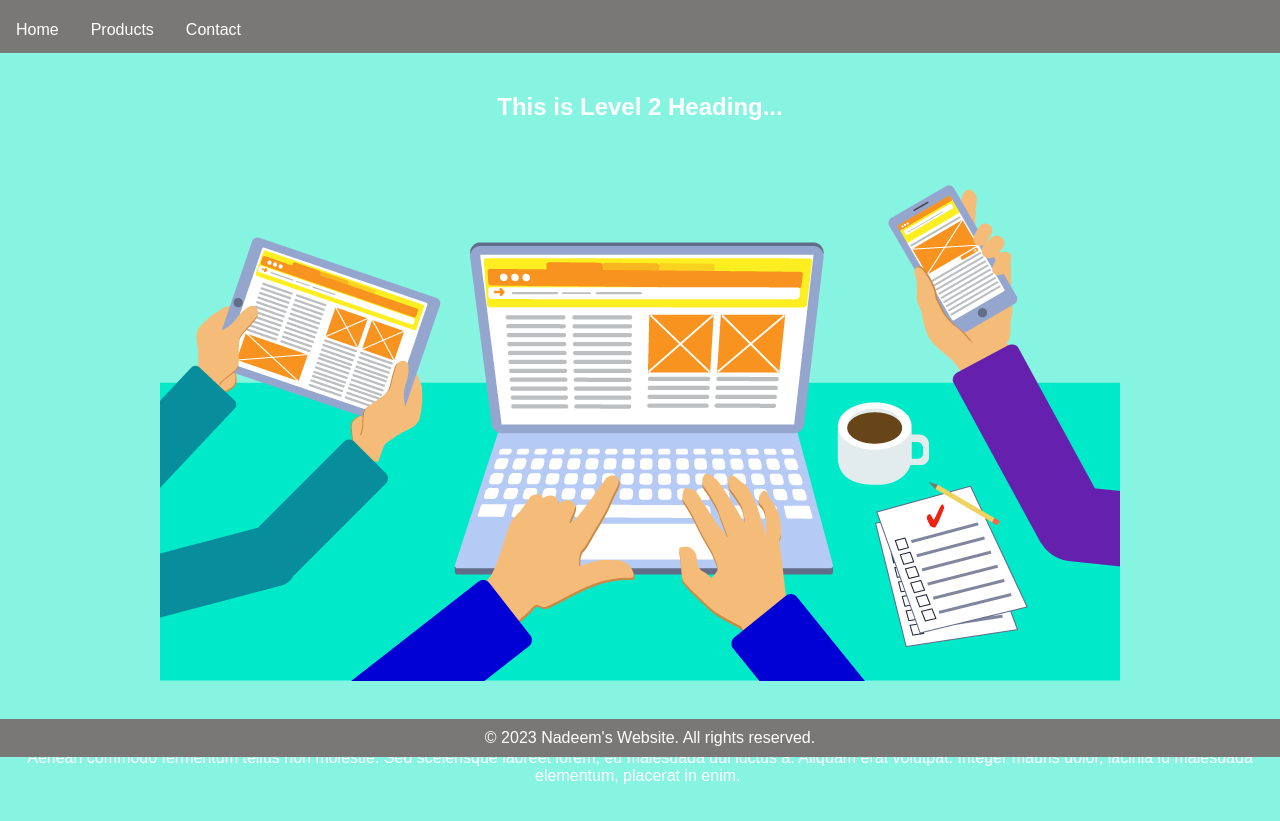
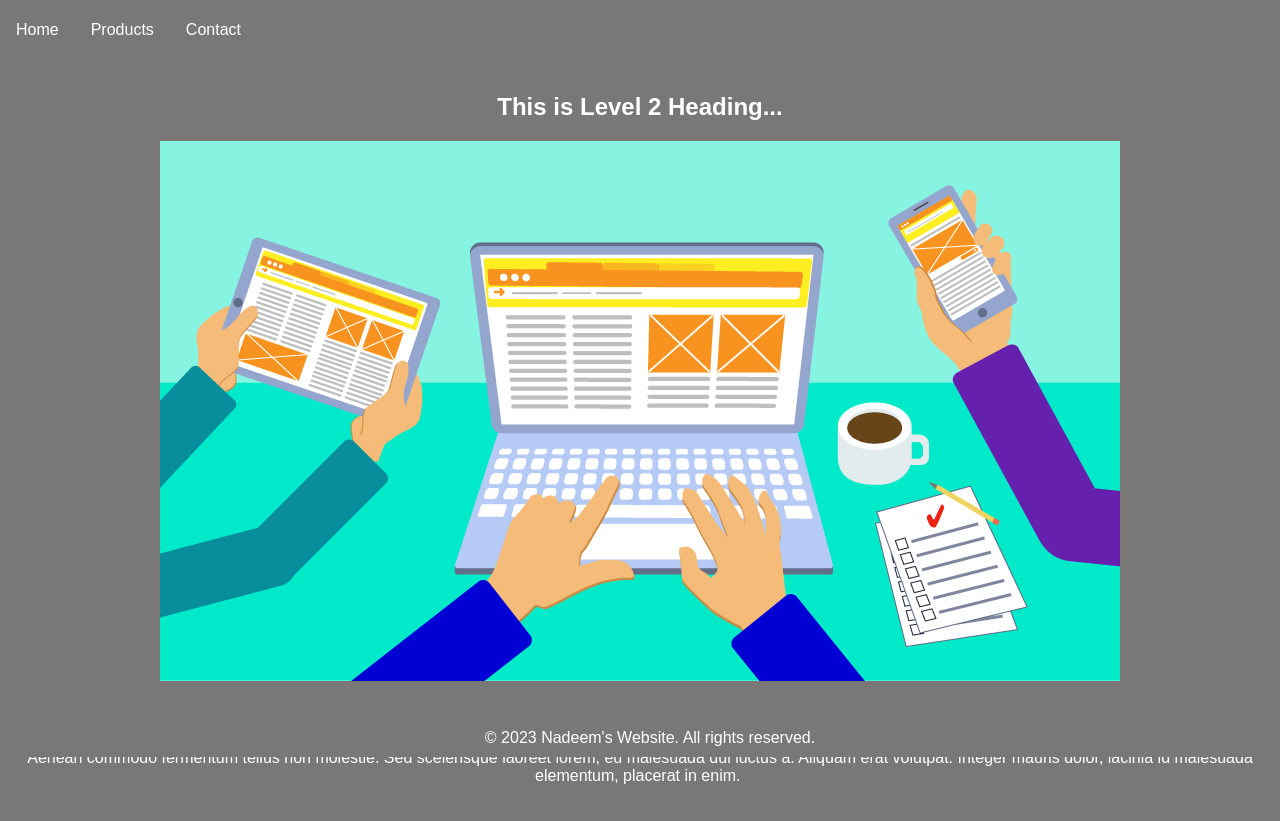
Before and after one commit to mnadeemimtiaz/htmlAssignment, a plain HTML site: page index.html in a window 1280 px wide. Shown: the part 43-864 px from the top of the page. Drawn offline with Linux system fonts and the light colour scheme.

Commit message:
Update index.html

```diff
--- a/index.html
+++ b/index.html
@@ -69,7 +69,7 @@
         }
 
         .container {
-            background-color: #87f4e2;
+            background-color: #7a7877;
 			color: #fff;
             padding: 20px;
             text-align: center;
```
